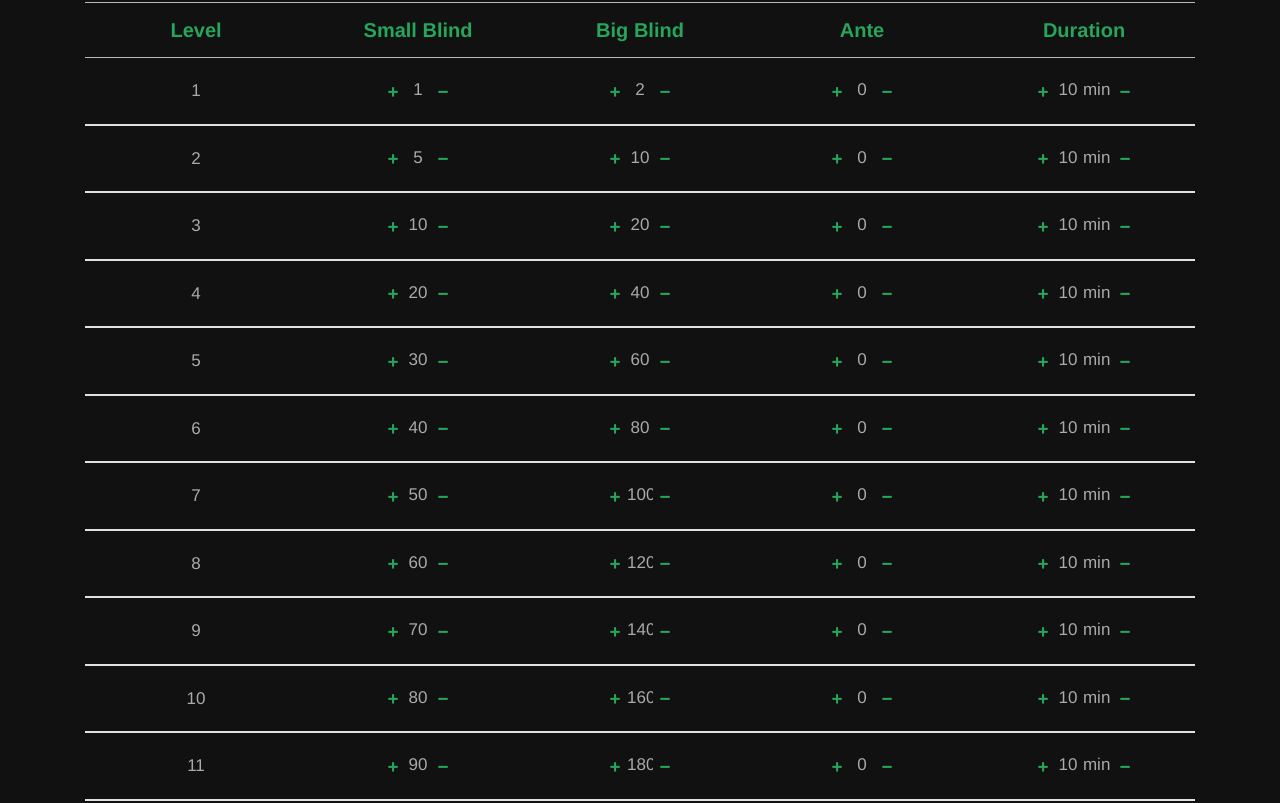
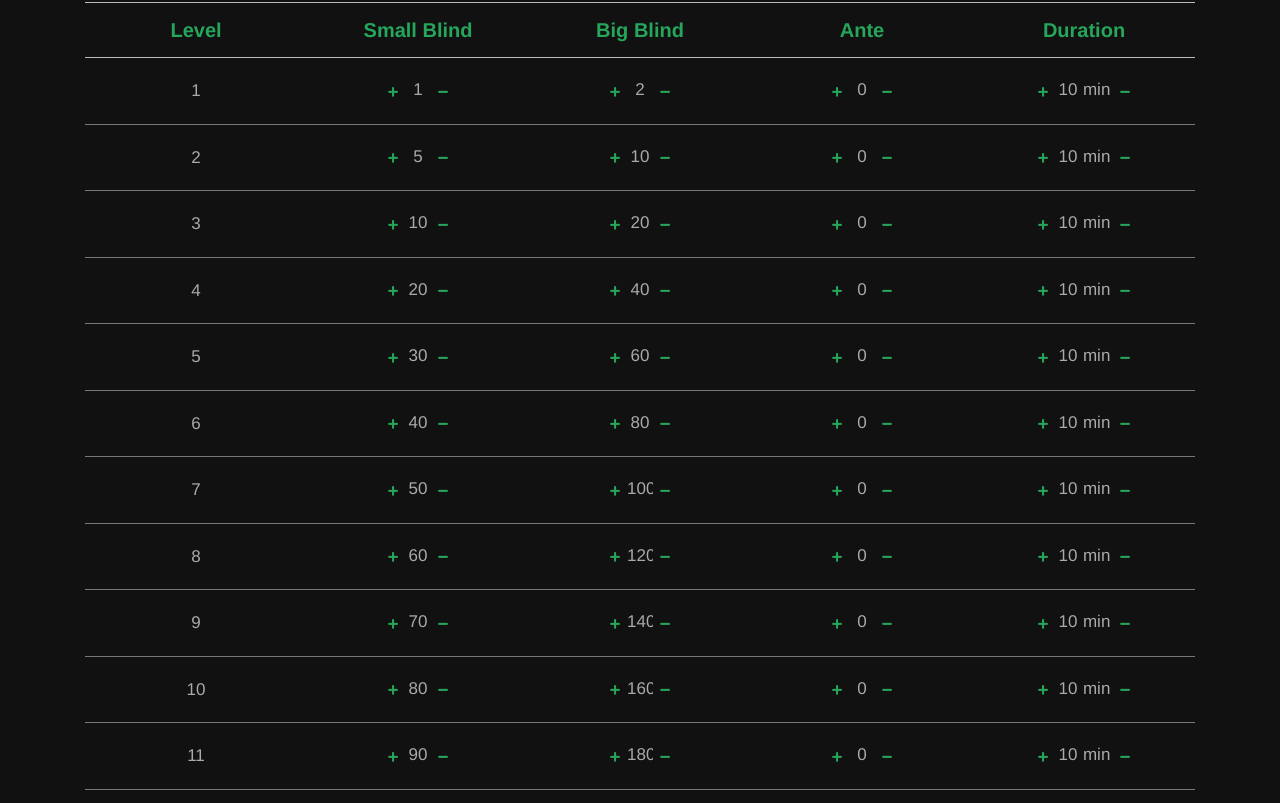
Before and after one commit to okuxxbos20/sick-poker-timer, a Vue app: page / in a window 1280 px wide. Shown: the part 1019-1822 px from the top of the page. Built offline with nearby package versions, Linux system fonts and the light colour scheme; a web font is replaced by a local one.

Commit message:
add borderless

```diff
--- a/src/components/Table.vue
+++ b/src/components/Table.vue
@@ -1,6 +1,6 @@
 <template>
   <div>
-    <b-table-simple responsive class="st">
+    <b-table-simple responsive class="st" borderless>
       <!-- table header -->
       <b-thead class="st-header">
         <b-th>Level</b-th>
```
